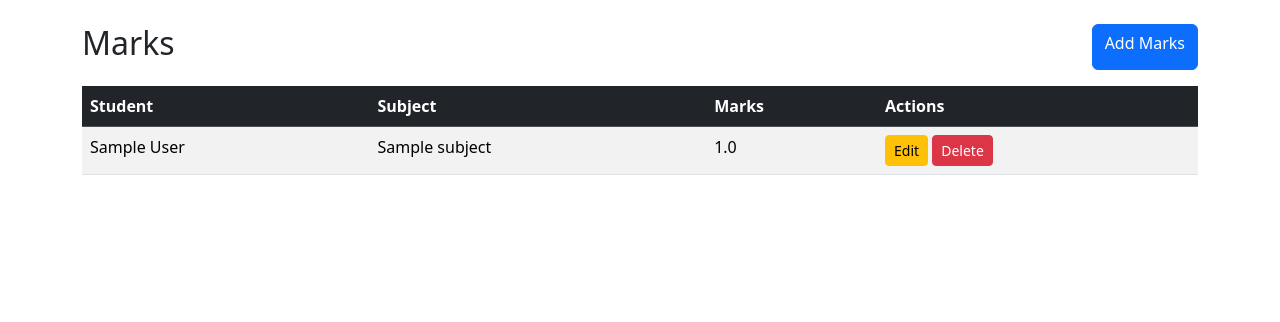
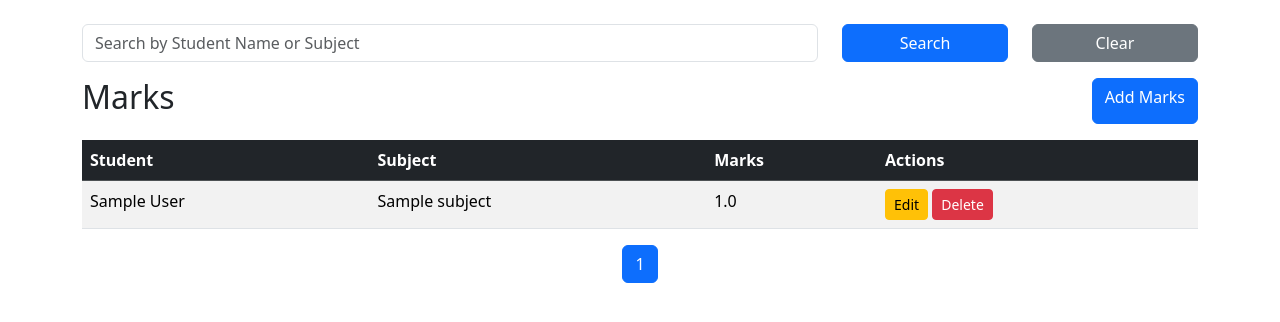
Before and after one commit to ShubhamMane1211/Student_Management_System, a Flask app: page /marks/ in a window 1280 px wide. Shown: the part 56-378 px from the top of the page. Run offline with Flask 3, Linux system fonts and the light colour scheme; a user stored in the database is signed in; tables that the repository leaves empty hold one stand-in row (values such as "Sample post"); parts of the project's set-up code (start-up, migrations or seed data) failed here and were passed over.

Commit message:
Search & Pagination

```diff
--- a/app.py
+++ b/app.py
@@ -4,7 +4,7 @@ from flask_migrate import Migrate
 from config import Config
 from database.db import db, login_manager
 from routes.auth import auth
-from routes.dashboard import dashboard
+# from routes.dashboard import dashboard
 from routes.main import main
 from routes.marks import marks
 from routes.report import report
@@ -34,7 +34,7 @@ def create_app():
     app.register_blueprint(subject)
     app.register_blueprint(marks)
     app.register_blueprint(report)
-    app.register_blueprint(dashboard)
+    # app.register_blueprint(dashboard)
 
     return app
 
--- a/routes/marks.py
+++ b/routes/marks.py
@@ -1,8 +1,7 @@
-from flask import Blueprint, flash, redirect, render_template, url_for
+from flask import Blueprint, flash, redirect, render_template, request, url_for
 from flask_login import login_required
 
 from forms.marks_form import MarksForm
-from models.marks import Mark
 from services.marks_service import MarksService
 
 marks = Blueprint("marks", __name__, url_prefix="/marks")
@@ -42,9 +41,13 @@ def add_marks():
 @login_required
 def view_marks():
 
-    marks = Mark.query.all()
+    page = request.args.get("page", 1, type=int)
 
-    return render_template("marks/marks.html", marks=marks)
+    search = request.args.get("search", "")
+
+    marks = MarksService.search_marks(search, page)
+
+    return render_template("marks/marks.html", marks=marks, search=search)
 
 
 @marks.route("/edit/<int:mark_id>", methods=["GET", "POST"])
--- a/routes/student.py
+++ b/routes/student.py
@@ -11,12 +11,13 @@ student = Blueprint("student", __name__, url_prefix="/students")
 @login_required
 def students():
 
+    page = request.args.get("page", 1, type=int)
+
     search = request.args.get("search", "")
 
-    students = StudentService.search_students(search)
+    students = StudentService.search_students(search, page)
 
     return render_template("student/students.html", students=students, search=search)
-    return render_template("student/students.html", students=students)
 
 
 @student.route("/add", methods=["GET", "POST"])
--- a/services/marks_service.py
+++ b/services/marks_service.py
@@ -1,3 +1,5 @@
+from sqlalchemy import or_
+
 from database.db import db
 from models.marks import Mark
 from models.student import Student
@@ -69,3 +71,22 @@ class MarksService:
         db.session.delete(mark)
 
         db.session.commit()
+
+    @staticmethod
+    def search_marks(search, page):
+
+        query = Mark.query.join(Student).join(Subject)
+
+        if search:
+            query = query.filter(
+                or_(
+                    Student.roll_no.ilike(f"%{search}%"),
+                    Student.first_name.ilike(f"%{search}%"),
+                    Student.last_name.ilike(f"%{search}%"),
+                    Subject.subject_name.ilike(f"%{search}%"),
+                )
+            )
+
+        return query.order_by(Mark.id.desc()).paginate(
+            page=page, per_page=10, error_out=False
+        )
--- a/templates/marks/marks.html
+++ b/templates/marks/marks.html
@@ -1,5 +1,26 @@
 {% extends "base.html" %} {% block content %}
 
+<form method="GET" class="row mb-3">
+  <div class="col-md-8">
+    <input
+      type="text"
+      class="form-control"
+      name="search"
+      value="{{ search }}"
+      placeholder="Search by Student Name or Subject"
+    />
+  </div>
+
+  <div class="col-md-2">
+    <button class="btn btn-primary w-100">Search</button>
+  </div>
+
+  <div class="col-md-2">
+    <a href="{{ url_for('marks.view_marks') }}" class="btn btn-secondary w-100">
+      Clear
+    </a>
+  </div>
+</form>
 <div class="d-flex justify-content-between mb-3">
   <h2>Marks</h2>
 
@@ -22,7 +43,7 @@
   </thead>
 
   <tbody>
-    {% for mark in marks %}
+    {% for mark in marks.items %}
 
     <tr>
       <td>{{ mark.student.first_name }} {{ mark.student.last_name }}</td>
@@ -57,5 +78,49 @@ mark_id=mark.id) }}"
     {% endfor %}
   </tbody>
 </table>
+<nav>
+  <ul class="pagination justify-content-center">
+    {% if marks.has_prev %}
+
+    <li class="page-item">
+      <a
+        class="page-link"
+        href="{{ url_for('marks.view_marks',
+page=marks.prev_num,
+search=search) }}"
+      >
+        Previous
+      </a>
+    </li>
+
+    {% endif %} {% for page_num in marks.iter_pages() %} {% if page_num %}
+
+    <li class="page-item {% if page_num == marks.page %}active{% endif %}">
+      <a
+        class="page-link"
+        href="{{ url_for('marks.view_marks',
+page=page_num,
+search=search) }}"
+      >
+        {{ page_num }}
+      </a>
+    </li>
+
+    {% endif %} {% endfor %} {% if marks.has_next %}
+
+    <li class="page-item">
+      <a
+        class="page-link"
+        href="{{ url_for('marks.view_marks',
+page=marks.next_num,
+search=search) }}"
+      >
+        Next
+      </a>
+    </li>
+
+    {% endif %}
+  </ul>
+</nav>
 
 {% endblock %}
```
Also changed, not shown: routes/subject.py (+7 -3 lines), services/student_service.py (+11 -7 lines), services/subject_service.py (+19 -0 lines), templates/student/students.html (+41 -1 lines), templates/subject/subjects.html (+67 -1 lines).
